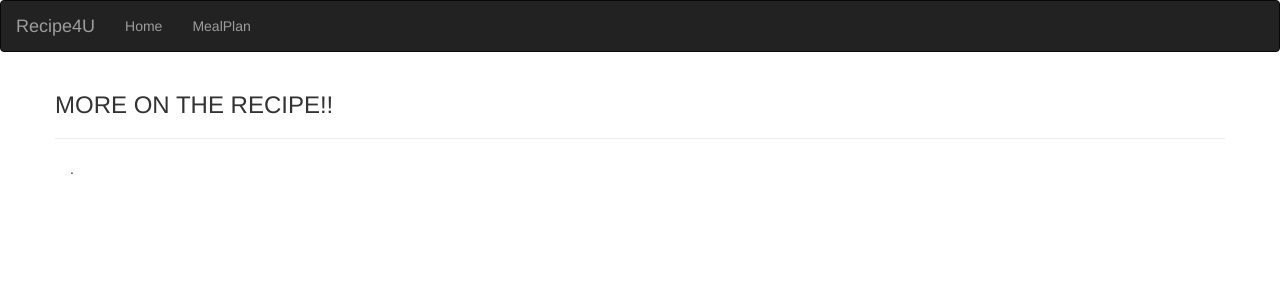
After one commit to Nasseh123/Recipes4U, a Flask app: page /recipe/information/1 in a window 1280 px wide. The commit adds this page. Shown: the top 300 px of the page. Run offline with Flask 2, Linux system fonts and the light colour scheme; data that the repository does not hold is empty; some libraries are stand-ins or nearby versions.

Commit message:
Made the get full recipe information succefully and got all information about an ingredient

```diff
--- a/app/main/views.py
+++ b/app/main/views.py
@@ -1,6 +1,6 @@
-from flask import render_template,request,redirect,url_for
+from flask import render_template,request,redirect,url_for,flash
 from . import main
-from ..requests import get_search_by_ingredients
+from ..requests import get_search_by_ingredients,get_recipe_information
 
 @main.route('/')
 def index():
@@ -14,6 +14,7 @@ def index():
     if search_by_ingredients:
         return redirect(url_for('.search_by_ingredients',ingredient_name=search_by_ingredients))
     else:
+        # flash('OOPS!Sorry No recipe matched with your inputed ingredients')
         return render_template('index.html',title=title)
 
 @main.route('/search/<ingredient_name>')
@@ -26,3 +27,11 @@ def search_by_ingredients(ingredient_name):
 
     searched_recipes=get_search_by_ingredients(ingredient_name)
     return render_template('search.html',recipes=searched_recipes)
+
+@main.route('/recipe/information/<id>')
+def get_information(id):
+    """
+    """
+
+    moreinfo=get_recipe_information(id)
+    return render_template ('more_recipe_information.html',moreinfo=moreinfo)
--- a/app/requests.py
+++ b/app/requests.py
@@ -7,13 +7,13 @@ api_key = None
 # Getting the movie base url
 base_url = None
 SEARCH_RECIPES_BY_INGREDIENTS_url=None
-
+GET_RECIPE_INFORMATION_url=None
 def configure_request(app):
-    global SEARCH_RECIPES_BY_INGREDIENTS_url,api_key
+    global SEARCH_RECIPES_BY_INGREDIENTS_url,api_key,GET_RECIPE_INFORMATION_url
 
     api_key=app.config['API_KEY']
     SEARCH_RECIPES_BY_INGREDIENTS_url=app.config['SEARCH_RECIPES_BY_INGREDIENTS']
-
+    GET_RECIPE_INFORMATION_url=app.config['GET_RECIPE_INFORMATION']
 # SEARCHBY API CALL
 def get_search_by_ingredients(ingredients):
     """
@@ -26,11 +26,22 @@ def get_search_by_ingredients(ingredients):
 
     # results=
     # print([obj.get('id') for obj in get_search_by_ingredients_response])
-    # id=[obj.get('id') for obj in get_search_by_ingredients_response]
+
 
     # for recipe in get_search_by_ingredients_response:
     #     id =recipe.get("id",'default value')
-    #     title=recipe.get("title",)
-        # print(recipe)
+    #     # print(recipe)
 
     return get_search_by_ingredients_response
+
+def get_recipe_information(id):
+    """
+    Function that gets the json response to our url request
+    """
+    get_recipe_information_url=GET_RECIPE_INFORMATION_url.format(id,api_key)
+    print(get_recipe_information_url)
+    fetch=requests.get(get_recipe_information_url)
+    get_recipe_information_response=fetch.json()
+    print(get_recipe_information_response)
+
+    return get_recipe_information_response
--- a/app/templates/index.html
+++ b/app/templates/index.html
@@ -9,7 +9,7 @@
     {%for ingredient in ingredients%}
     <p>{{ingredient.id}}</p>
     <li>{{ingredient.title}}</li>
-
+    {{ingredient.image}}
     <img src="{{ingredient.image}}" alt="">
     {%endfor%}
 
--- /dev/null
+++ b/app/templates/more_recipe_information.html
@@ -0,0 +1,19 @@
+{%extends 'base.html'%}
+{% block content %}
+    <div class="container">
+
+        <div class="row">
+
+            <h3> MORE ON THE RECIPE!! </h3>
+            <hr>
+
+            {%for more in moreinfo%}
+            <ul>
+                {{more}}
+            </ul>
+            {%endfor%}
+        </div>
+        .
+
+    </div>
+{% endblock %}
--- a/app/templates/search.html
+++ b/app/templates/search.html
@@ -8,10 +8,14 @@
             <hr>
             {%for recipe in recipes%}
             <ul>
+                {{ recipe.id}}
                 {{ recipe.title}}
+                {{ recipe.image}}
+                <a href="/recipe/information/{{recipe.id}}">FIND OUT MORE</a>
             </ul>
             {%endfor%}
         </div>
+        .
 
     </div>
 {% endblock %}
--- a/config.py
+++ b/config.py
@@ -5,6 +5,7 @@ class Config:
     SECRET_KEY=os.environ.get('SECRET_KEY')
     API_KEY=os.environ.get('API_KEY')
     SEARCH_RECIPES_BY_INGREDIENTS='https://api.spoonacular.com/recipes/findByIngredients?ingredients={}&number=50&apiKey={}&includeNutrition=false'
+    GET_RECIPE_INFORMATION='https://api.spoonacular.com/recipes/{}/information?apiKey={}&includeNutrition=false'
 class ProdConfig(Config):
     pass
 
```
Also changed, not shown: app/templates/fourOwfour.html (added), 1 other file.
